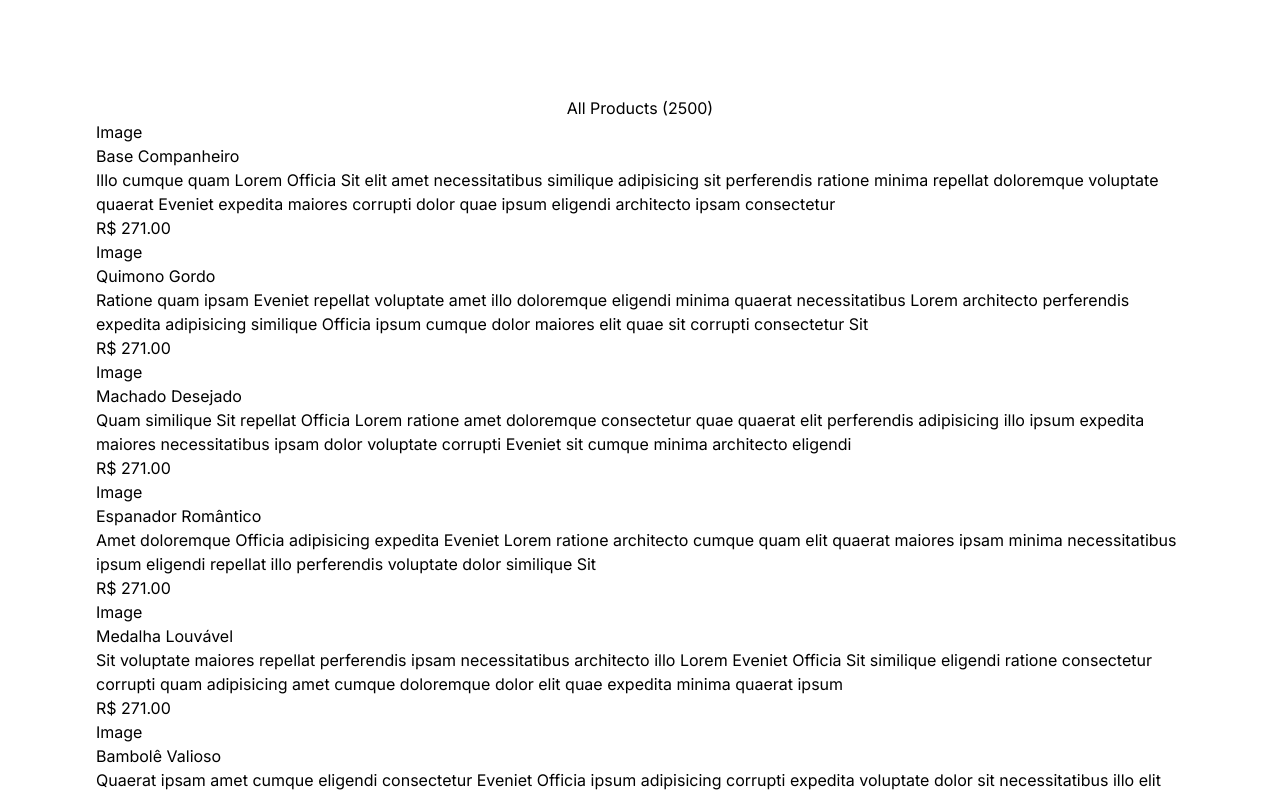
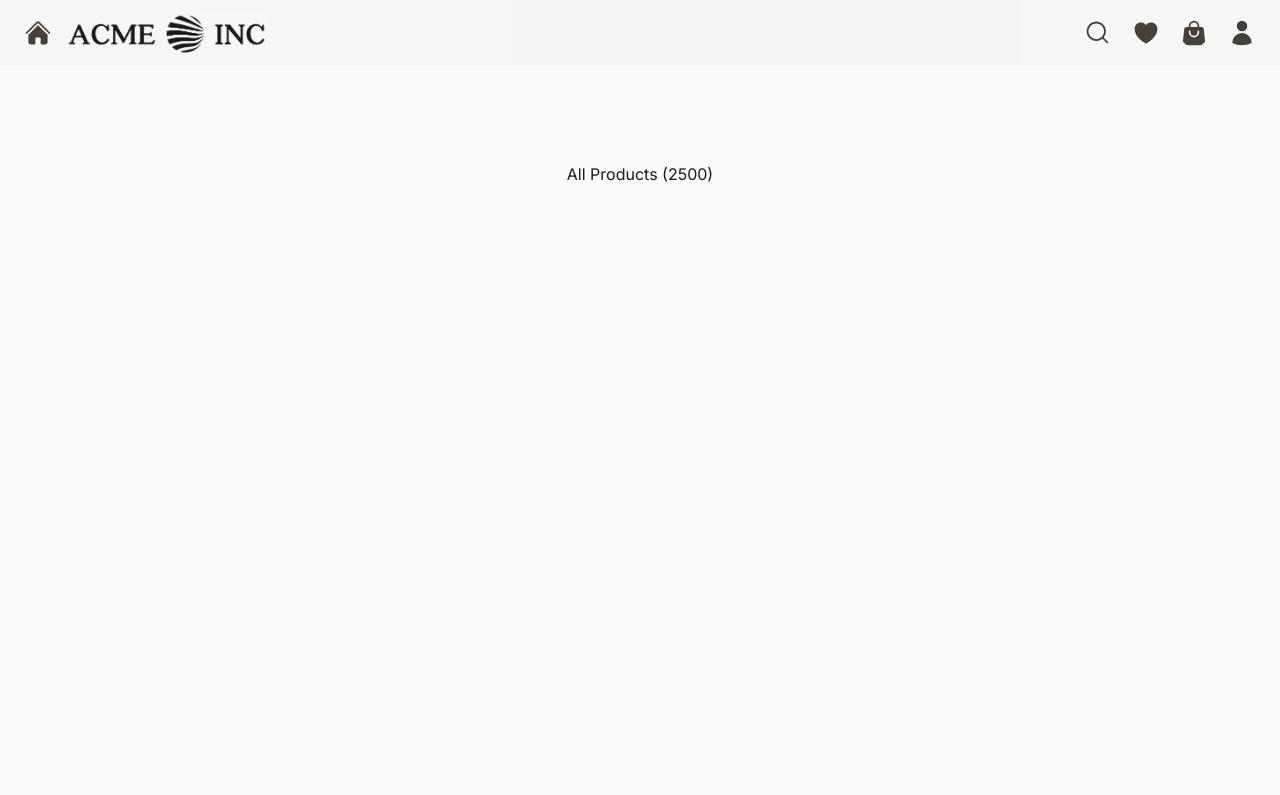
Before and after one commit to aureliojoseph/acme-inc, a Next.js app: page / in a window 1280 px wide. Shown: the top 795 px of the page. Built offline with nearby package versions, Linux system fonts and the light colour scheme.

Commit message:
AC-09: setup basic page layout

```diff
--- a/src/app/globals.css
+++ b/src/app/globals.css
@@ -2,26 +2,8 @@
 @tailwind components;
 @tailwind utilities;
 
-/* :root {
-  --foreground-rgb: 0, 0, 0;
-  --background-start-rgb: 214, 219, 220;
-  --background-end-rgb: 255, 255, 255;
+body {
+  background-color: rgb(250, 250, 249);
+  color: rgb(28, 25, 23);
+  position: relative;
 }
-
-@media (prefers-color-scheme: dark) {
-  :root {
-    --foreground-rgb: 255, 255, 255;
-    --background-start-rgb: 0, 0, 0;
-    --background-end-rgb: 0, 0, 0;
-  }
-}
-
-body {
-  color: rgb(var(--foreground-rgb));
-  background: linear-gradient(
-      to bottom,
-      transparent,
-      rgb(var(--background-end-rgb))
-    )
-    rgb(var(--background-start-rgb));
-} */
--- a/src/app/layout.tsx
+++ b/src/app/layout.tsx
@@ -1,22 +1,27 @@
-import type { Metadata } from 'next'
-import { Inter } from 'next/font/google'
-import './globals.css'
+import type { Metadata } from "next";
+import { Inter } from "next/font/google";
+import "./globals.css";
+import NavBar from "@/components/NavBar";
 
-const inter = Inter({ subsets: ['latin'] })
+const inter = Inter({ subsets: ["latin"] });
 
 export const metadata: Metadata = {
-  title: 'Create Next App',
-  description: 'Generated by create next app',
-}
+  title: "Acme Inc",
+  description:
+    "Acme Inc is a company that sells generic products and values the quality of its solutions and always being one step ahead of the market in terms of the use of technology and design of its applications.",
+};
 
 export default function RootLayout({
   children,
 }: {
-  children: React.ReactNode
+  children: React.ReactNode;
 }) {
   return (
     <html lang="en">
-      <body className={inter.className}>{children}</body>
+      <body className={inter.className}>
+        <NavBar />
+        {children}
+      </body>
     </html>
-  )
+  );
 }
--- a/src/app/page.tsx
+++ b/src/app/page.tsx
@@ -4,9 +4,8 @@ import products from "@/services/api/productsApi";
 export default function Home() {
   return (
     <main className="flex min-h-screen flex-col items-center justify-between p-24">
+      {/* <ProductsList products={products} /> */}
       <h2>All Products ({products.length})</h2>
-
-      <ProductsList products={products} />
     </main>
   );
 }
```
Also changed, not shown: src/assets/headphones.jpeg (added).
